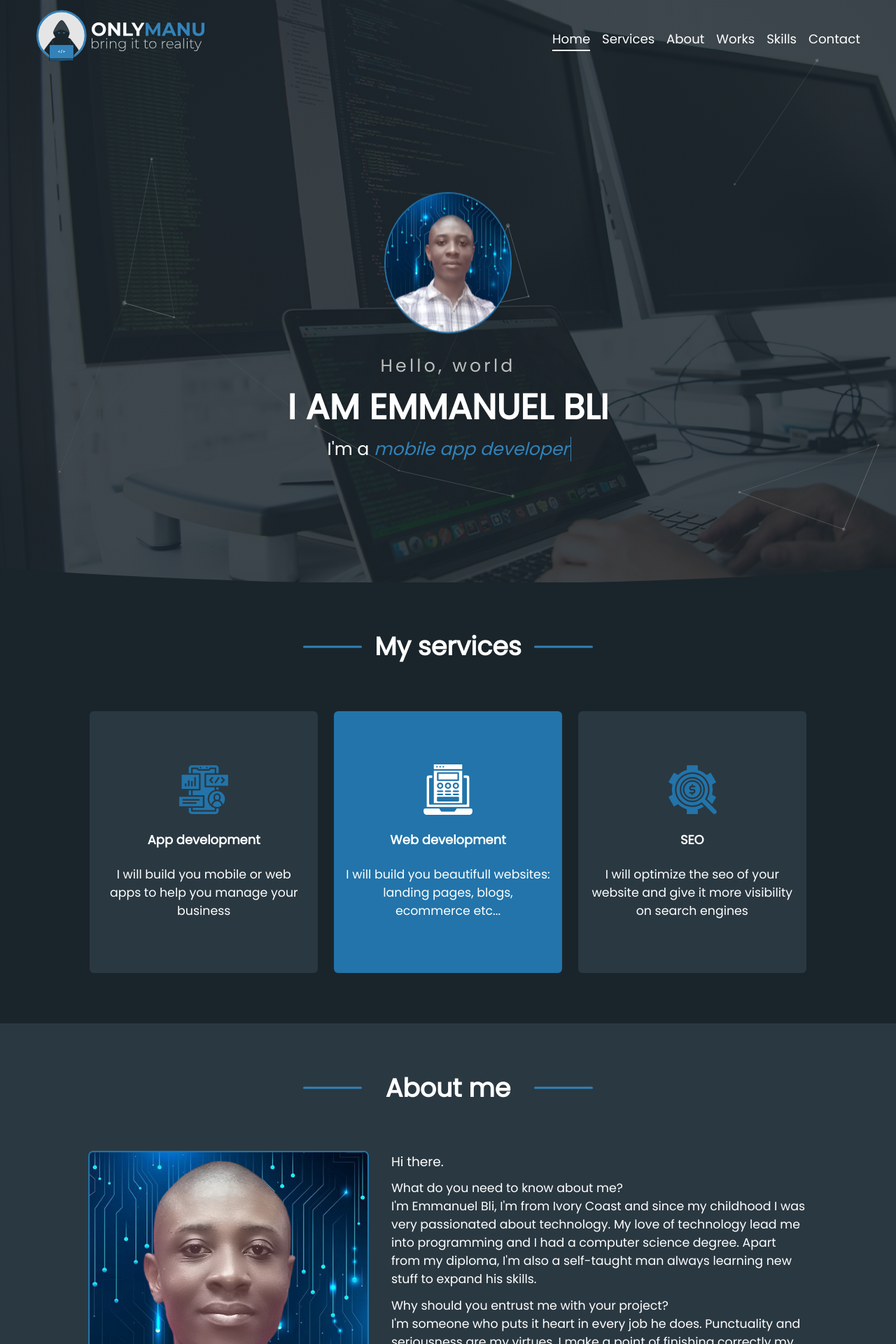
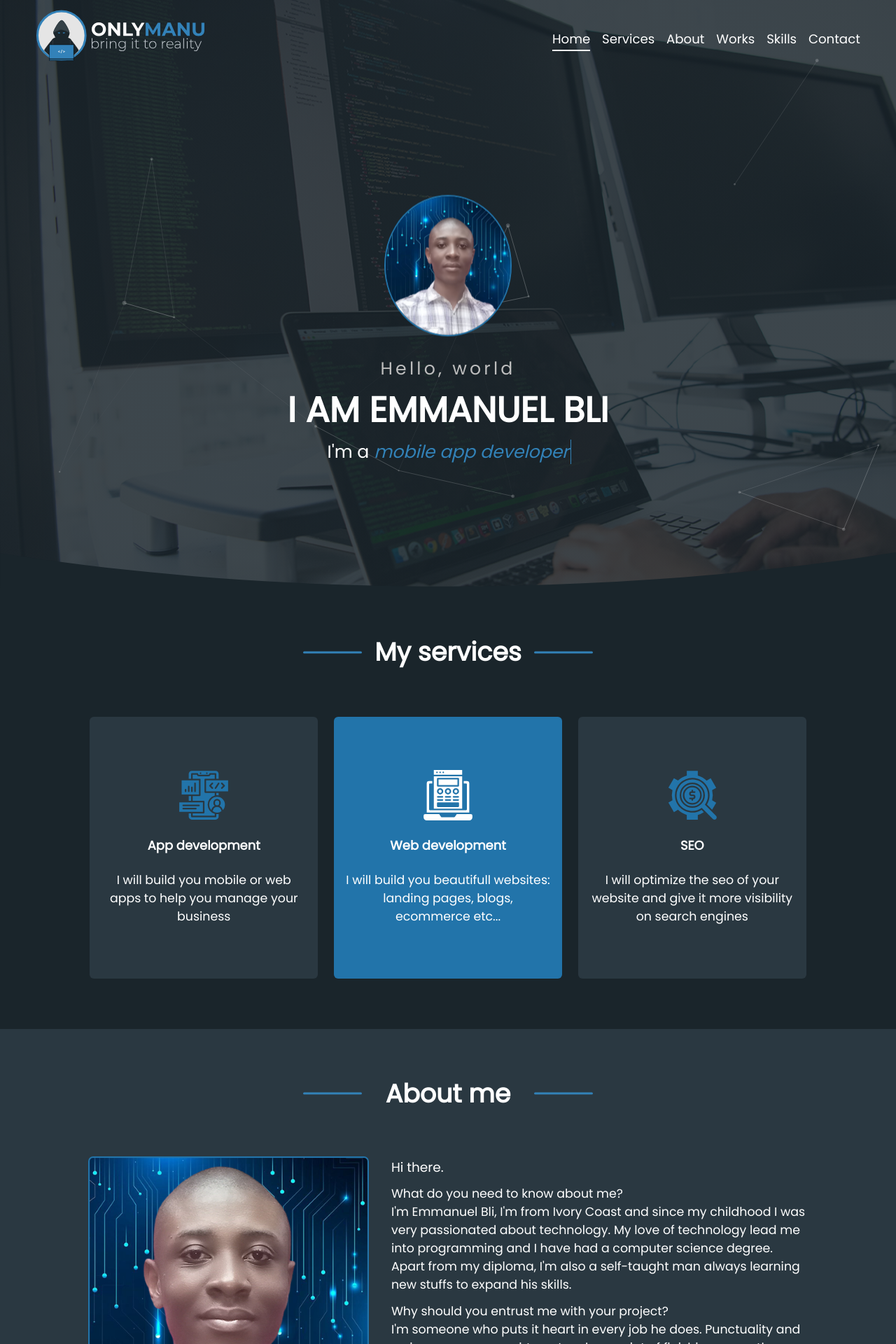
Before and after one commit to OnlyManu/onlymanu-portofolio, a Next.js app: page / in a window 1280 px wide. Shown: the top 1920 px of the page at 70% size. Built offline with nearby package versions, Linux system fonts and the light colour scheme.

Commit message:
-modification headerFooter pour desktop -correction fautes dans personalInfos

```diff
--- a/components/layouts/personalInfos/personalInfos.js
+++ b/components/layouts/personalInfos/personalInfos.js
@@ -25,7 +25,7 @@ export default function PersonalInfos() {
             </div>
             <div className={styles.bio+" "+utils.textBio} data-aos="fade-left">
                 <p className={styles.greeting}>Hi there.</p>
-                <p>What do you need to know about me?<br/>I&apos;m Emmanuel Bli, I&apos;m from Ivory Coast and since my childhood I was very passionated about technology. My love of technology lead me into programming and I had a computer science degree. Apart from my diploma, I&apos;m also a self-taught man always learning new stuff to expand his skills.</p>
+                <p>What do you need to know about me?<br/>I&apos;m Emmanuel Bli, I&apos;m from Ivory Coast and since my childhood I was very passionated about technology. My love of technology lead me into programming and I have had a computer science degree. Apart from my diploma, I&apos;m also a self-taught man always learning new stuffs to expand his skills.</p>
                 <p>Why should you entrust me with your project?<br/>I&apos;m someone who puts it heart in every job he does. Punctuality and seriousness are my virtues, I make a point of finishing correctly my work on time.</p>
                 <p>I&apos;m looking forward to working with you.</p>
             </div>
--- a/components/ui/headerFooter/headerFooter.js
+++ b/components/ui/headerFooter/headerFooter.js
@@ -29,7 +29,7 @@ export default function HeaderFooter() {
     } else {
         return (
             <svg className={styles.container} width="1440" height="100" viewBox="0 0 1440 100">
-                <path fill="#1a252b" d="M1440 76.067v31.044H0V76.728c218.83 16.574 460.97 25.783 715.67 25.783 258.07 0 503.24-9.451 724.33-26.444z"/>
+                <path fill="#1a252b" d="M1440 42.734v64.377H0V44.102c218.83 34.373 460.97 53.469 715.67 53.469 258.07 0 503.24-19.599 724.33-54.837z"/>
             </svg>
         )
     }
--- a/styles/home.module.css
+++ b/styles/home.module.css
@@ -7,7 +7,7 @@
   position: relative;
   display: flex;
   flex-direction: column;
-  height: 104vh;
+  height: 105vh;
   background: linear-gradient(to right,rgba(27, 38, 45, 0.85), rgba(27, 38, 45, 0.85)),url("/images/heroImage.jpg") top center/cover no-repeat;
   padding: 1.2rem 0;
   overflow: hidden;
```
Also changed, not shown: public/images/bg-pattern.svg.
